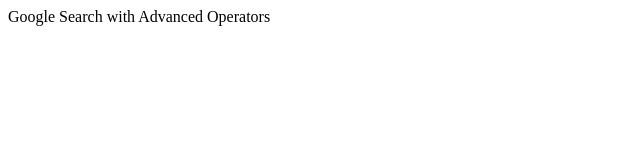
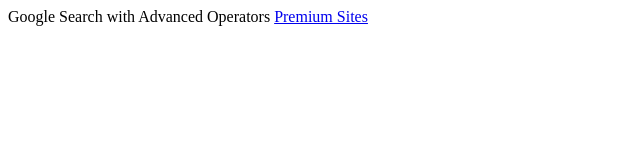
Before and after one commit to lolxlolonthenet/advsearches, a plain HTML site: page index.html in a window 1280 px wide. Shown: the whole page, without its empty margins (0-640 px from the left). Drawn offline with Linux system fonts and the light colour scheme.

Commit message:
Update index.html

```diff
--- a/index.html
+++ b/index.html
@@ -7,6 +7,7 @@
 </head>
 <body>
 
+<a href=./premiumsites.html> Premium Sites </a>
 
 
 
```
